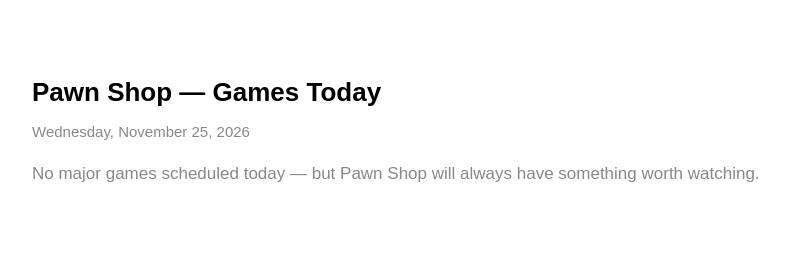
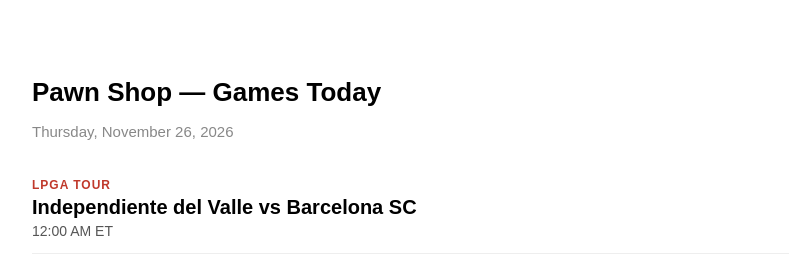
Before and after one commit to martinrosas/pawnshop-games, a plain HTML site: page index.html in a window 1280 px wide. Shown: the whole page, without its empty margins (208-997 px from the left). Drawn offline with Linux system fonts and the light colour scheme.

Commit message:
Daily games update 2026-11-26

```diff
--- a/index.html
+++ b/index.html
@@ -16,7 +16,7 @@
 </head>
 <body>
   <h1>Pawn Shop — Games Today</h1>
-  <p class="date">Wednesday, November 25, 2026</p>
-  <p class="no-games">No major games scheduled today — but Pawn Shop will always have something worth watching.</p>
+  <p class="date">Thursday, November 26, 2026</p>
+  <div class="game"><div class="league">LPGA Tour</div><div class="matchup">Independiente del Valle vs Barcelona SC</div><div class="time">12:00 AM ET</div></div>
 </body>
 </html>
```
